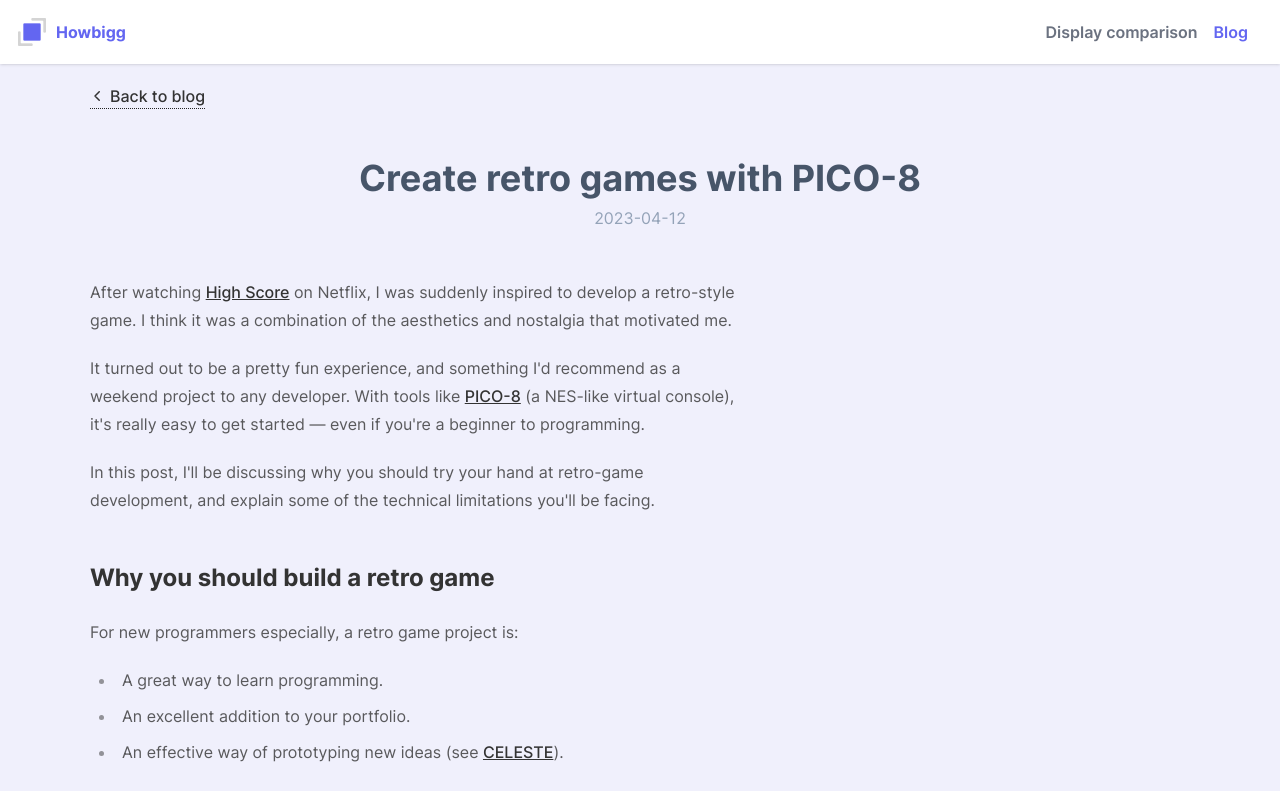
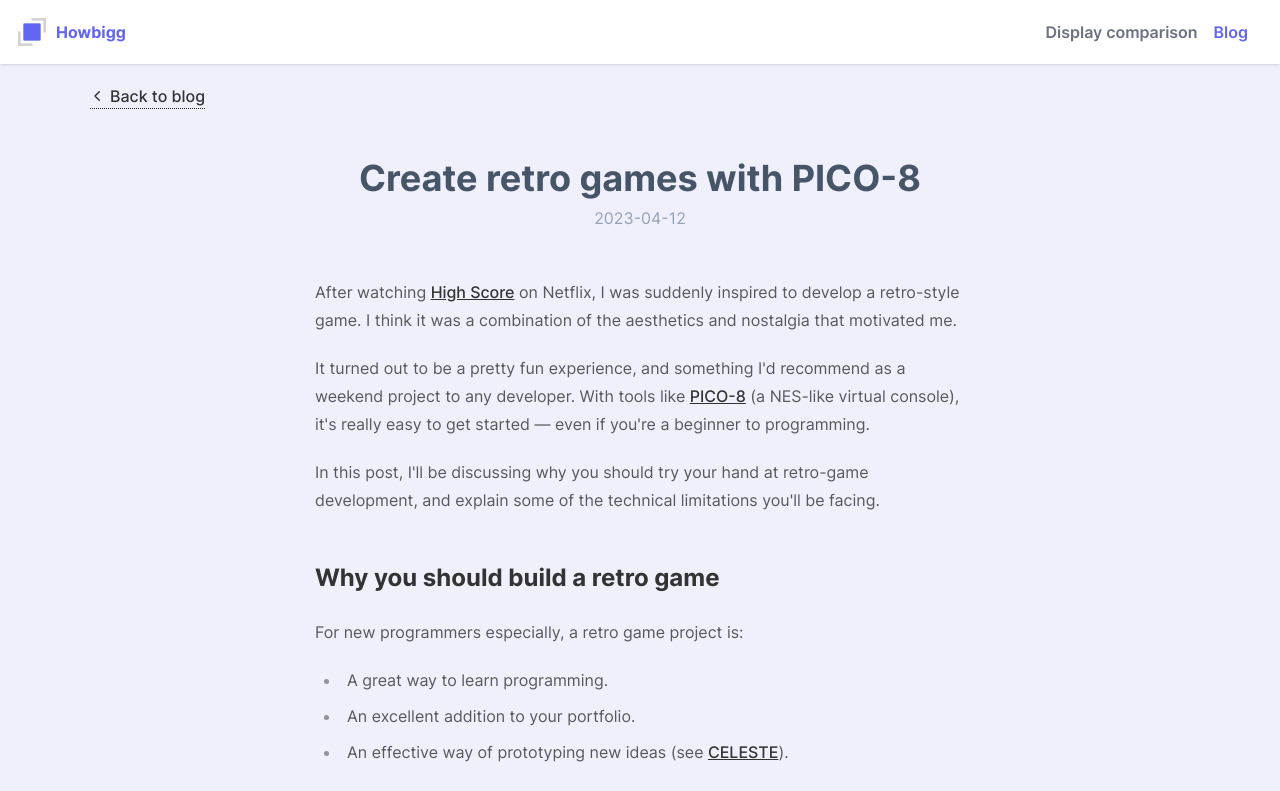
Before and after one commit to jacekobst1/howbigg, a Next.js app: page /blog/retro-with-pico8 in a window 1280 px wide. Shown: the top 791 px of the page. Built offline with nearby package versions, Linux system fonts and the light colour scheme.

Commit message:
Make post content centered

```diff
--- a/src/app/blog/[slug]/page.tsx
+++ b/src/app/blog/[slug]/page.tsx
@@ -27,7 +27,7 @@
         <h1 className="text-slate-600 ">{post.data.title}</h1>
         <p className="text-slate-400 mt-2">{post.data.date}</p>
       </div>
-      <article className="prose">
+      <article className="prose mx-auto">
         <Markdown>{post.content}</Markdown>
       </article>
     </div>
```
